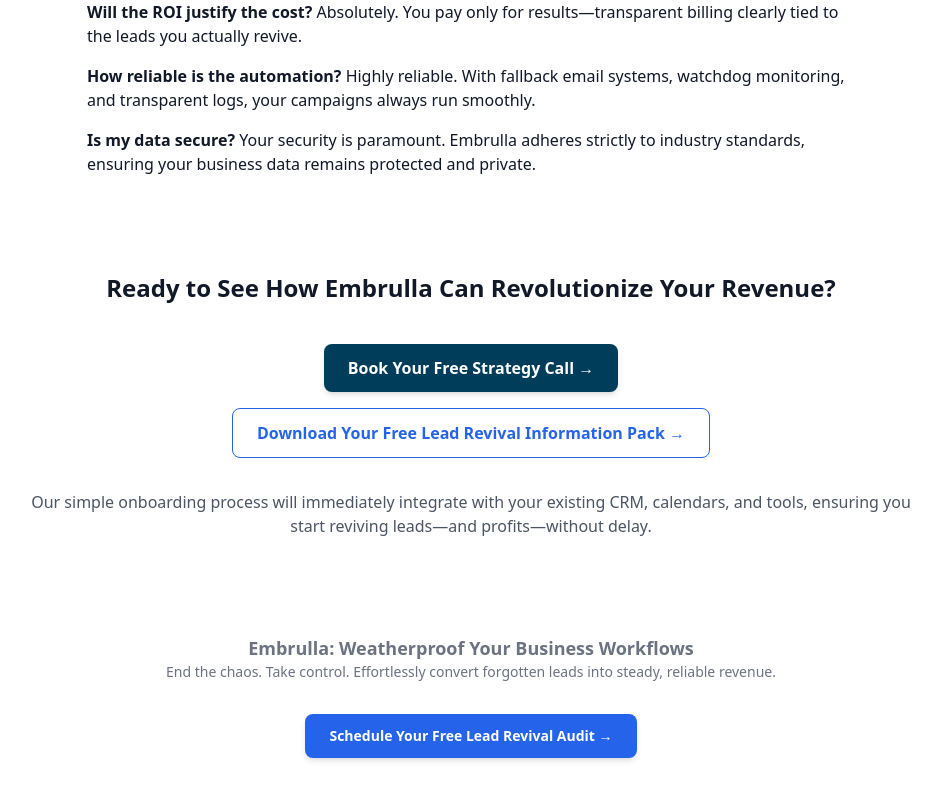
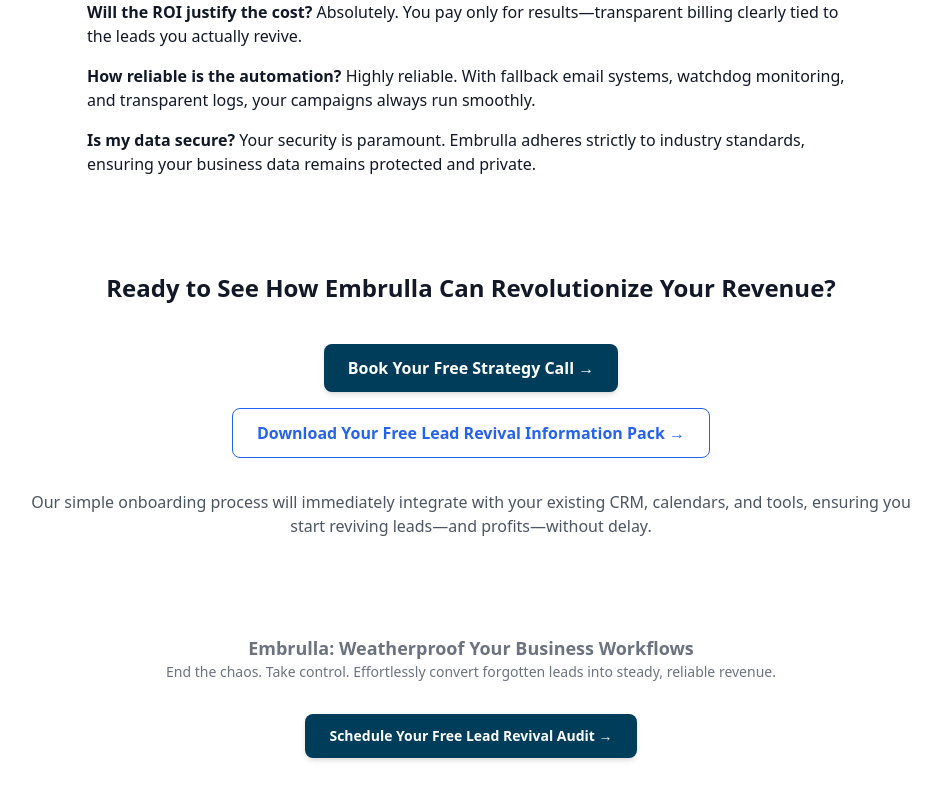
Before and after one commit to Tylersdoiron/v6, a React (Vite) app: page / in a window 1280 px wide. Shown: the part 2412-3212 px from the top of the page, without its empty margins (169-1110 px from the left). Built offline with nearby package versions, Linux system fonts and the light colour scheme.

Commit message:
Update EmbrullaLandingPage.tsx

```diff
--- a/src/EmbrullaLandingPage.tsx
+++ b/src/EmbrullaLandingPage.tsx
@@ -141,7 +141,7 @@
           <p>End the chaos. Take control. Effortlessly convert forgotten leads into steady, reliable revenue.</p>
           <motion.a
   href="https://calendly.com/tylerdoiron-embrulla"
-  className="inline-block mt-8 bg-blue-600 text-white px-6 py-3 rounded-lg font-semibold shadow-md hover:shadow-xl hover:bg-blue-700 hover:scale-105 transition-all duration-300"
+  className="inline-block mt-8 bg-primary text-white px-6 py-3 rounded-lg font-semibold shadow-md hover:shadow-xl hover:scale-105 transition-all duration-300"
   whileInView={{ opacity: 1, scale: 1 }}
   initial={{ opacity: 0, scale: 0.95 }}
   whileHover={{ scale: 1.05 }}
```
